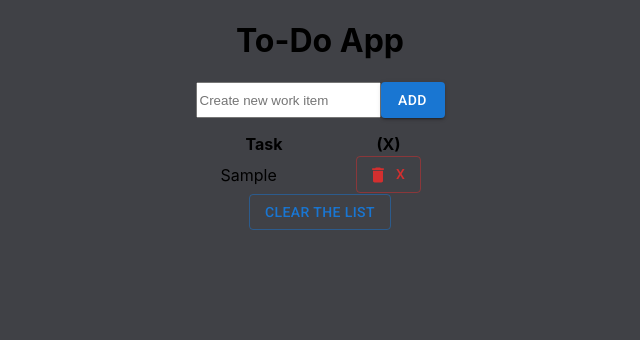
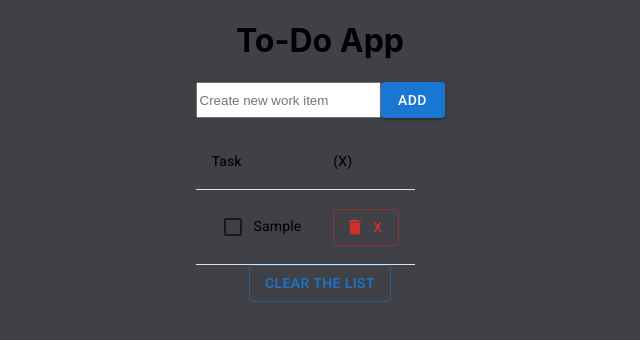
Before and after one commit to techinWong/todo_app, a React (Create React App) app: page / in a window 1280 px wide. Both pictures are taken after typing "Sample" into the empty fields and a click on the button "ADD". Shown: the top 340 px of the page, without its empty margins (320-960 px from the left). Built offline with nearby package versions, Linux system fonts and the light colour scheme.

Commit message:
Add Mui tags and line-trough function
Add Mui tags and line-trough function

```diff
--- a/src/AppItems.js
+++ b/src/AppItems.js
@@ -2,38 +2,57 @@ import React from "react";
 import Button from '@mui/material/Button';
 import './App.css';
 import DeleteIcon from '@mui/icons-material/Delete';
+import Checkbox from '@mui/material/Checkbox';
+import TableRow from '@mui/material/TableRow';
+import TableHead  from "@mui/material/TableHead";
+import TableContainer  from "@mui/material/TableContainer";
+import TableCell from '@mui/material/TableCell';
 
 
 class AppItems extends React.Component {
+    constructor(props){
+        super(props);
 
+        this.state={
+            items:this.props.items,
+            click: false
+        }
+
+        this.linetroughText = this.linetroughText.bind(this);
+    }
+
+    linetroughText(){
+        this.setState({ click:!this.state.click });
+    }
     render(){
-        var items = this.props.items;
-
-
-        var tableHeader =
-            <tr className="tableHead">
-                <th className="taskitem">Task</th>
-                <th>(X)</th>
-            </tr>;
+        const textClass = this.state.click ? "taskItem-linethrough" : "taskItem";
+        const items = this.props.items;
+        let tableHeader =
+            <TableHead className="tableHead">
+                <TableRow>
+                    <TableCell className="taskitem">Task</TableCell>
+                    <TableCell>(X)</TableCell>
+                </TableRow>
+            </TableHead>;
 
         if(items.length === 0){
             tableHeader = '';
         }
 
-        var list = items.map((item,index) => {
-            return <tr>
-                <td className="taskItem" key={index}>{item}</td>
-                <td>
+        const list = items.map((item,index) => {
+            return <TableRow>
+                <TableCell className={textClass} key={index}><Checkbox onClick={this.linetroughText}/>{item}</TableCell>
+                <TableCell>
                     <Button className="remove" onClick={this.props.deleteItems.bind(this,index)} variant="outlined" color="error" startIcon={<DeleteIcon />}>X</Button>
-                </td>
-            </tr>
+                </TableCell>
+            </TableRow>
         });
 
         return(
-            <table className="taskTable" >
+            <TableContainer className="taskTable" >
                 {tableHeader}
                 {list}
-            </table>
+            </TableContainer>
 
         )
 
```
